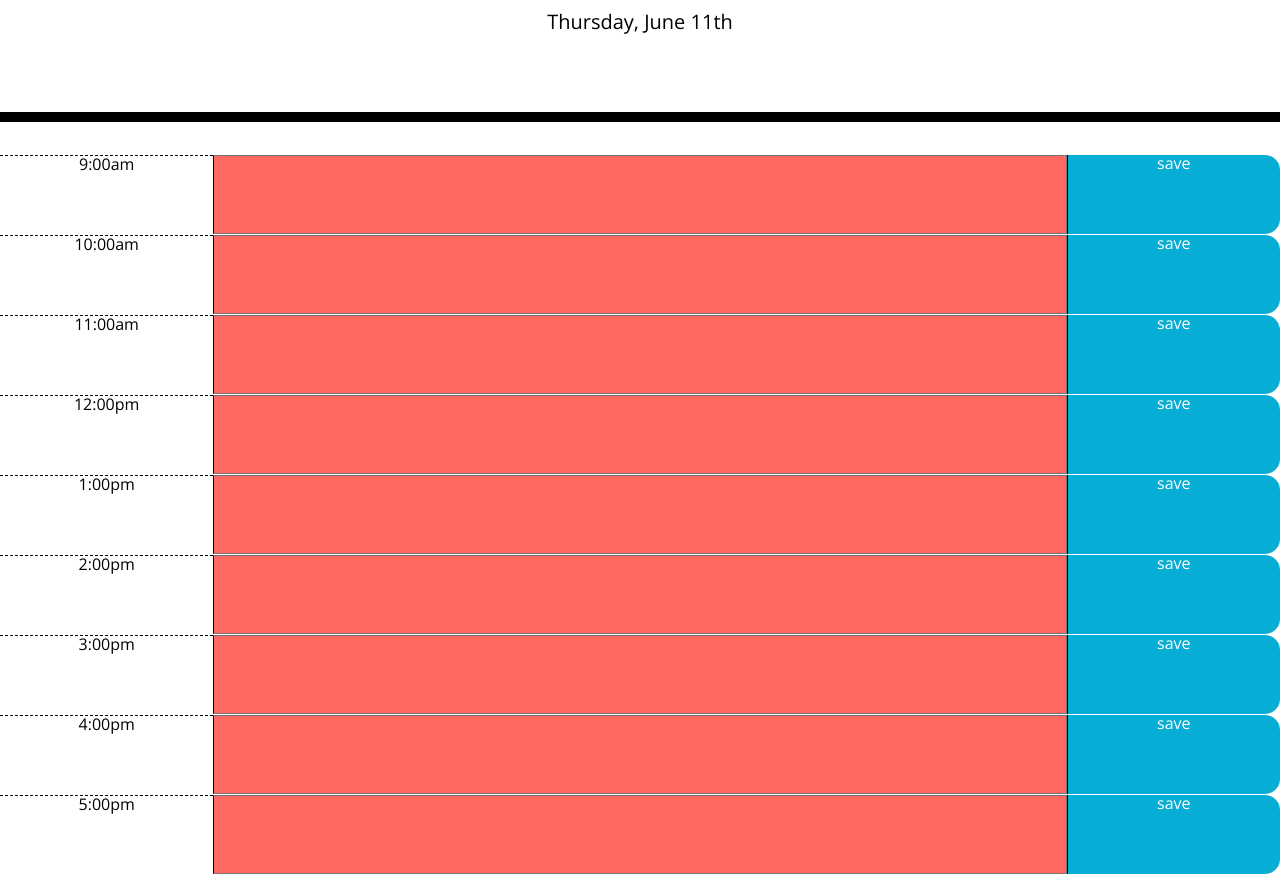
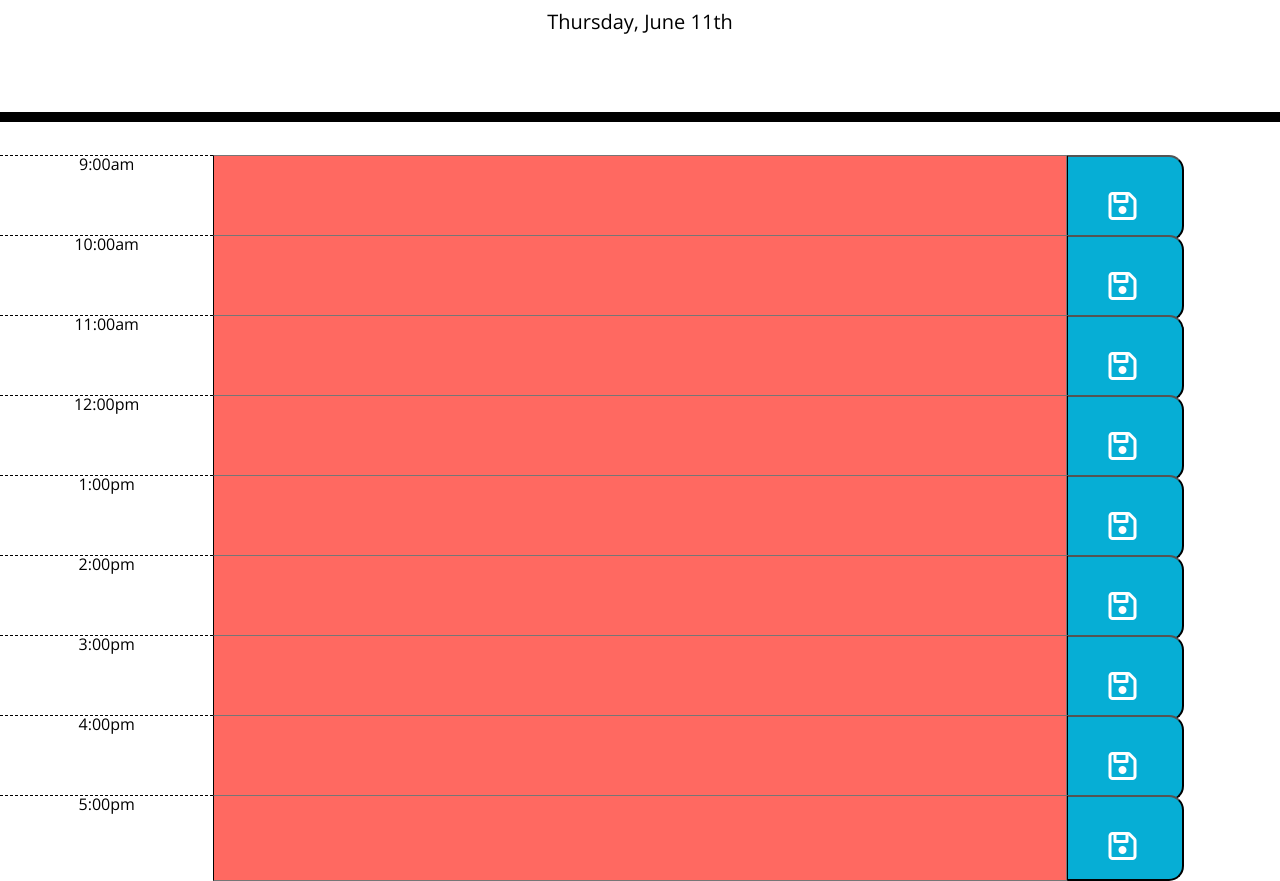
Before and after one commit to rnguyen7388/homework-5, a plain HTML site: page Develop/index.html in a window 1280 px wide. Shown: the part 182-1063 px from the top of the page. Drawn offline with nearby package versions, Linux system fonts and the light colour scheme.

Commit message:
added save button icons

```diff
--- a/Develop/index.html
+++ b/Develop/index.html
@@ -8,6 +8,8 @@
       rel="stylesheet"
       href="https://stackpath.bootstrapcdn.com/bootstrap/4.3.1/css/bootstrap.min.css"
     />
+
+    <script src="https://use.fontawesome.com/6c36e3f9fe.js"></script>
     <link
       rel="stylesheet"
       href="https://use.fontawesome.com/releases/v5.8.1/css/all.css"
@@ -19,6 +21,8 @@
       rel="stylesheet"
     />
     <link rel="stylesheet" href="style.css" />
+
+
     <title>Work Day Scheduler</title>
   </head>
 
@@ -34,55 +38,73 @@
             <div class="row">
               <div class="col-2 time">9:00am</div>
               <textarea class="col-8 text"></textarea>
-              <div class="col-2 saveBtn">save</div>
+                <button class="saveBtn">
+                  <i class="fa fa-floppy-o fa-2x" aria-hidden="true"></i>
+                </button>
             </div>
 
             <div class="row">
               <div class="col-2 time">10:00am</div>
               <textarea class="col-8 text"></textarea>
-              <div class="col-2 saveBtn">save</div>
+                              <button class="saveBtn">
+                  <i class="fa fa-floppy-o fa-2x" aria-hidden="true"></i>
+                </button>
             </div>
 
             <div class="row">
               <div class="col-2 time">11:00am</div>
               <textarea class="col-8 text"></textarea>
-              <div class="col-2 saveBtn">save</div>
+                              <button class="saveBtn">
+                  <i class="fa fa-floppy-o fa-2x" aria-hidden="true"></i>
+                </button>
             </div>
 
             <div class="row">
               <div class="col-2 time">12:00pm</div>
               <textarea class="col-8 text"></textarea>
-              <div class="col-2 saveBtn">save</div>
+                              <button class="saveBtn">
+                  <i class="fa fa-floppy-o fa-2x" aria-hidden="true"></i>
+                </button>
             </div>
 
             <div class="row">
               <div class="col-2 time">1:00pm</div>
               <textarea class="col-8 text"></textarea>
-              <div class="col-2 saveBtn">save</div>
+                              <button class="saveBtn">
+                  <i class="fa fa-floppy-o fa-2x" aria-hidden="true"></i>
+                </button>
             </div>
 
             <div class="row">
               <div class="col-2 time">2:00pm</div>
               <textarea class="col-8 text"></textarea>
-              <div class="col-2 saveBtn">save</div>
+                              <button class="saveBtn">
+                  <i class="fa fa-floppy-o fa-2x" aria-hidden="true"></i>
+                </button>
             </div>
 
             <div class="row">
               <div class="col-2 time">3:00pm</div>
               <textarea class="col-8 text"></textarea>
-              <div class="col-2 saveBtn">save</div>
+                              <button class="saveBtn">
+                  <i class="fa fa-floppy-o fa-2x" aria-hidden="true"></i>
+                </button>
             </div>
 
             <div class="row">
               <div class="col-2 time">4:00pm</div>
               <textarea class="col-8 text"></textarea>
-              <div class="col-2 saveBtn">save</div>
+                              <button class="saveBtn">
+                  <i class="fa fa-floppy-o fa-2x" aria-hidden="true"></i>
+                </button>
             </div>
 
             <div class="row">
               <div class="col-2 time">5:00pm</div>
               <textarea class="col-8 text"></textarea>
-              <div class="col-2 saveBtn">save</div>
+                              <button class="saveBtn">
+                  <i class="fa fa-floppy-o fa-2x" aria-hidden="true"></i>
+                </button>
             </div>
         </div>
     </div>
--- a/Develop/script.js
+++ b/Develop/script.js
@@ -1,4 +1,8 @@
 var saveBtn = $(".saveBtn");
+
+
+
+
 
 
 $(document).ready(function() {
@@ -7,14 +11,21 @@ console.log(moment().format("dddd, MMMM Do"));
 
 colorTime();
 
+
+
+
+
 function localStorage(key) {
     var inputValue = localStorage.getItem(key);
-    if (value) {
-        $("#text${key}").text(value);
+
     }
 }
 
-});
+);
+
+
+
+
 
 function colorTime() {
     var nowTime = moment().hours;
@@ -36,3 +47,7 @@ function colorTime() {
         }
     });
 };
+
+saveBtn.on("click", function localStorage() {
+    alert("Saved!");
+});
--- a/Develop/style.css
+++ b/Develop/style.css
@@ -69,3 +69,7 @@ body {
   font-size: 20px;
   transition: all .3s ease-in-out;
 }
+
+.fa-floppy-o {
+  padding-right: 5%;
+}
```
